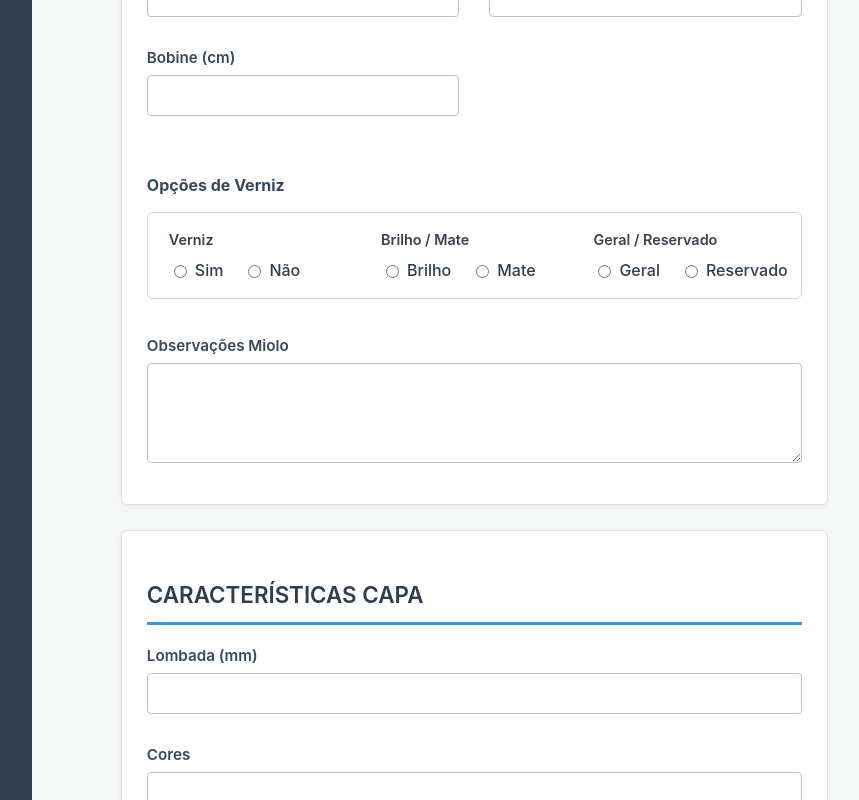
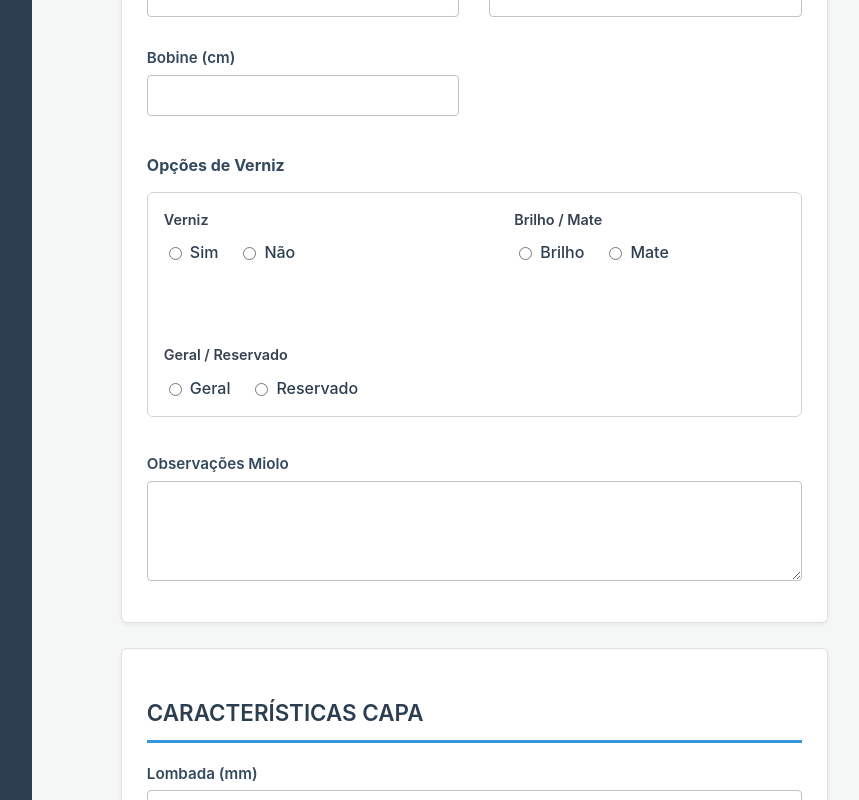
Before and after one commit to HelderOliveira77/crm-os-frontend, a React (Vite) app: page /dashboard/os/nova in a window 1280 px wide. Shown: the part 2020-2820 px from the top of the page, without its empty margins (364-1223 px from the left). Built offline with nearby package versions, Linux system fonts and the light colour scheme; sample sign-in values are in the browser's storage.

Commit message:
Atualizações CRM Frontend 12122025

```diff
--- a/src/pages/NovaOS.jsx
+++ b/src/pages/NovaOS.jsx
@@ -298,7 +298,8 @@ const SubGrid_2 = ({ layoutType = 'two-fixed', children, title }) => {
                 //justifySelf: 'start',
                 padding: '0.0rem 0',             // 5px → 0.3125rem
                 borderTop: title ? '0px dashed #ccc' : 'none',
-                marginTop: title ? '0rem' : '0', // 15px → 0.9375rem
+                // -0.625rem equivale a -10px, o que compensa parte do row-gap da grelha principal.
+                marginTop: title ? '-1.25rem' : '0', // 15px → 0.9375rem
             }}
         >
             {title && (
@@ -317,8 +318,9 @@ const SubGrid_2 = ({ layoutType = 'two-fixed', children, title }) => {
                     gap: '1rem',                     // espaçamento responsivo entre os grupos
                     alignItems: 'flex-start',
                     // opcional: limitar a largura máxima da caixa inteira
-                    maxWidth: '1200px',
-                    margin: '0 auto',                // centraliza em telas largas
+                    // maxWidth: '1200px',
+                    // ALTERAÇÃO CRÍTICA: Remove a centralização e alinha à esquerda
+                    margin: '0',
                 }}
             >
                 {children}
@@ -540,13 +542,13 @@ const FormRadioGroup_2 = ({ label, name, value, onChange, options, required = fa
             display: 'flex',
             flexDirection: 'column',
             justifyContent: 'flex-start',
-            padding: '0 5px', // Pequeno padding interno para o conteúdo
+            padding: '0 0px', // Pequeno padding interno para o conteúdo
         }}>
 
             {/* RÓTULO: Altura MINIMA, mas sem minHeight fixo */}
             <label style={{
                 display: 'block',
-                paddingBottom: '8px',
+                paddingBottom: '10px',
                 fontWeight: '600',
                 fontSize: '0.9rem',
                 color: '#374151',
@@ -923,7 +925,7 @@ export default function NovaOS() {
                             marginBottom: '1.0rem',        // espaçamento inferior da caixa
                             display: 'grid',
                             gridTemplateColumns: 'repeat(auto-fit, minmax(180px, 1fr))',
-                            gap: '1rem',
+                            gap: '5rem',
                             //marginRight: 'auto',   // empurra o bloco para a esquerda
                             marginLeft: 0,         // garante que não haja margem à esquerda
                         }}  >
```
